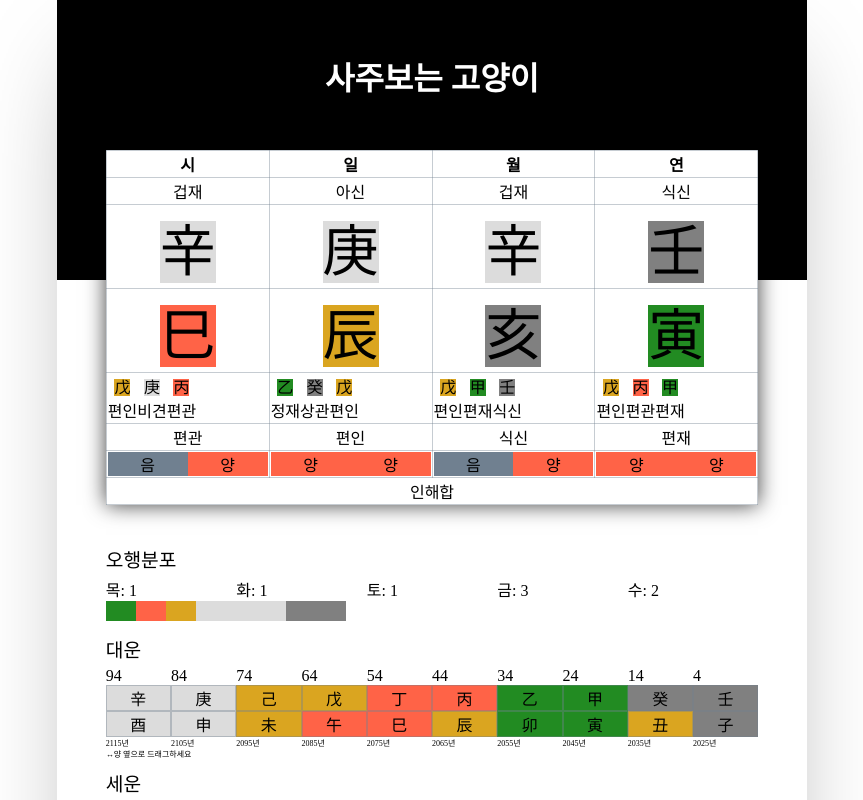
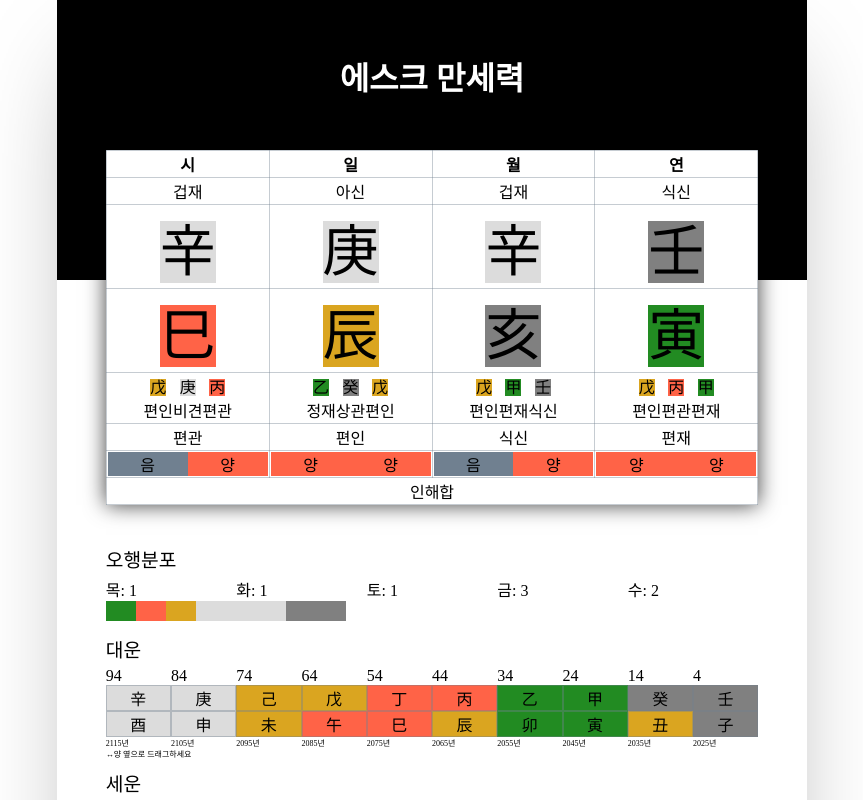
Before and after one commit to seni95/askLuck, a React (Create React App) app: page / in a window 1280 px wide. Shown: the top 800 px of the page, without its empty margins (208-1071 px from the left). Built offline with nearby package versions, Linux system fonts and the light colour scheme.

Commit message:
modify css

```diff
--- a/src/components/header/header.jsx
+++ b/src/components/header/header.jsx
@@ -4,7 +4,7 @@ import styles from './header.module.css'
 const Header = () => {
   return (
     <header>
-        <h1>사주보는 고양이</h1>
+        <h1>에스크 만세력</h1>
         <nav>
         </nav>
     </header>
--- a/src/components/logic/calculate_innerAttri.module.css
+++ b/src/components/logic/calculate_innerAttri.module.css
@@ -1,4 +1,5 @@
 .container{
     display: flex;
     font-size: 1rem;
+    justify-content: center;
 }
--- a/src/components/result/four_pillar_viewer.jsx
+++ b/src/components/result/four_pillar_viewer.jsx
@@ -119,25 +119,25 @@ const FourPillarViewer = (props) => {
                 </tr>
 
                 <tr>
-                    <td> <span>
+                    <td> <span className={styles.innerAttri}>
                         <CalculateInnerAttri
                             ground={timeGround}
                             daySky={daySky}
                         ></CalculateInnerAttri>
                     </span></td>
-                    <td>  <span>
+                    <td>  <span className={styles.innerAttri}>
                         <CalculateInnerAttri
                             ground={dayGround}
                             daySky={daySky}
                         ></CalculateInnerAttri>
                     </span></td>
-                    <td>  <span>
+                    <td>  <span className={styles.innerAttri}>
                         <CalculateInnerAttri
                             ground={monthGround}
                             daySky={daySky}
                         ></CalculateInnerAttri>
                     </span></td>
-                    <td> <span>
+                    <td> <span className={styles.innerAttri}>
                         <CalculateInnerAttri
                             ground={yearGround}
                             daySky={daySky}
```
